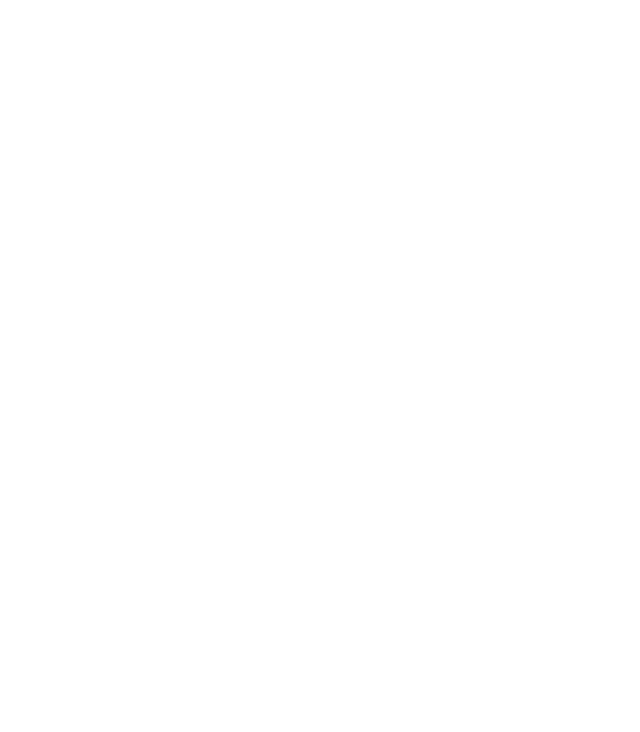
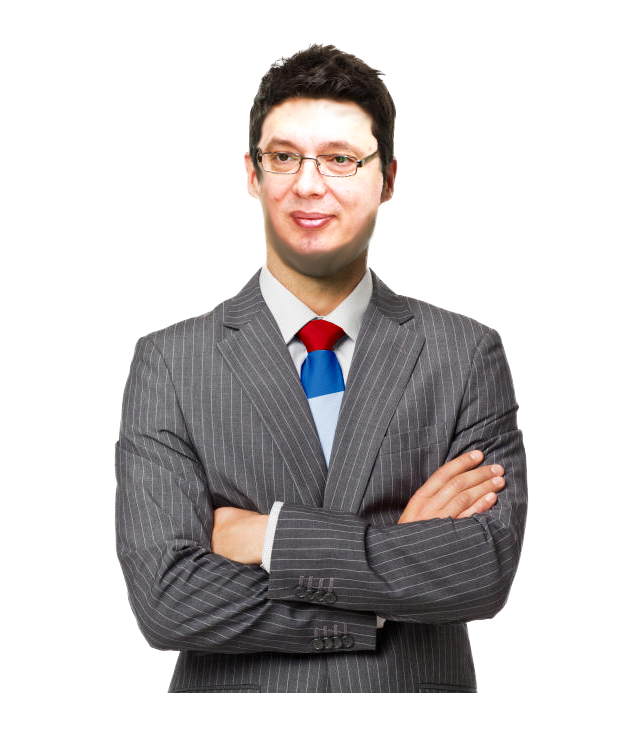
Before and after one commit to MiloshN/MiloshN.github.io, a plain HTML site: page index.html in a window 1280 px wide. Shown: the whole page, without its empty margins (28-668 px from the left). Drawn offline with Linux system fonts and the light colour scheme.

Commit message:
awdawdewa

```diff
--- a/index.html
+++ b/index.html
@@ -14,7 +14,7 @@
     <header>
       <div class="container-fluid">
         <div class="header">
-          <img src="./src/img/123232.png" alt="" />
+          <img src="./img/business-man.png" alt="" />
         </div>
       </div>
     </header>
```
Also changed, not shown: img/business-man.png (added).
